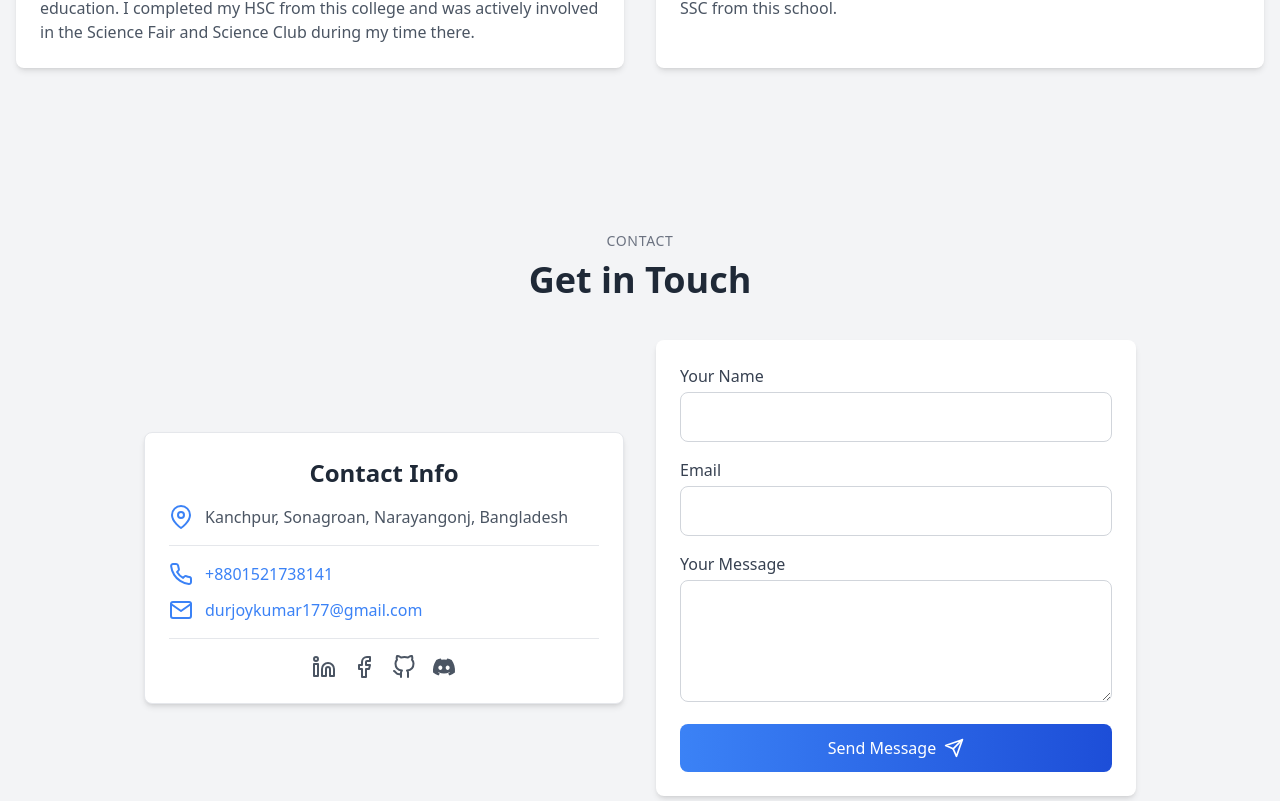
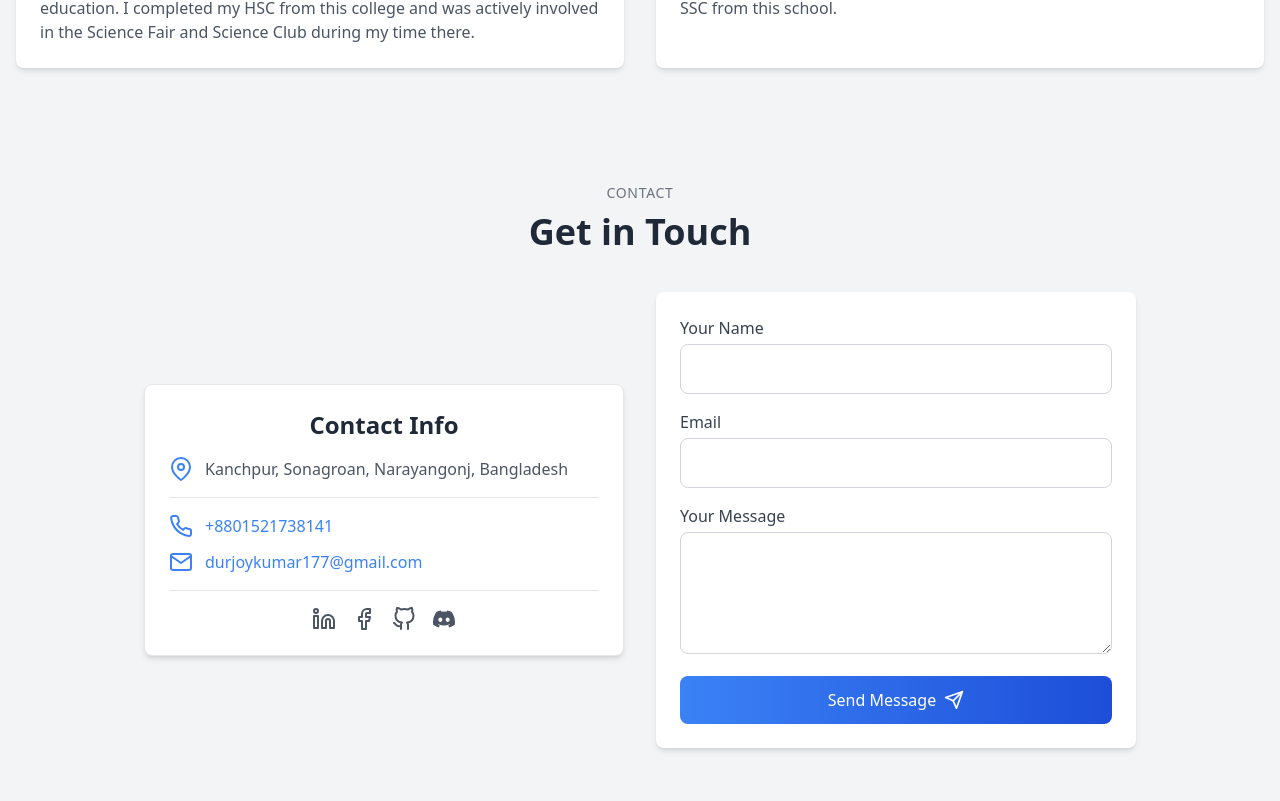
Before and after one commit to DurjoyKumar177/My_Portfolio, a React (Vite) app: page / in a window 1280 px wide. Shown: the part 3319-4120 px from the top of the page. Built offline with nearby package versions, Linux system fonts and the light colour scheme.

Commit message:
update contact link

```diff
--- a/src/Sections/Contact.jsx
+++ b/src/Sections/Contact.jsx
@@ -49,7 +49,7 @@ const Contact = () => {
   };
 
   return (
-    <section id="contacts" className="pt-24 pb-16 bg-gray-100">
+    <section id="contact" className="pt-12 pb-16 bg-gray-100">
       <div className="max-w-5xl mx-auto px-4">
         <div className="text-center mb-10">
           <span className="text-gray-500 text-sm uppercase tracking-wider">Contact</span>
```
